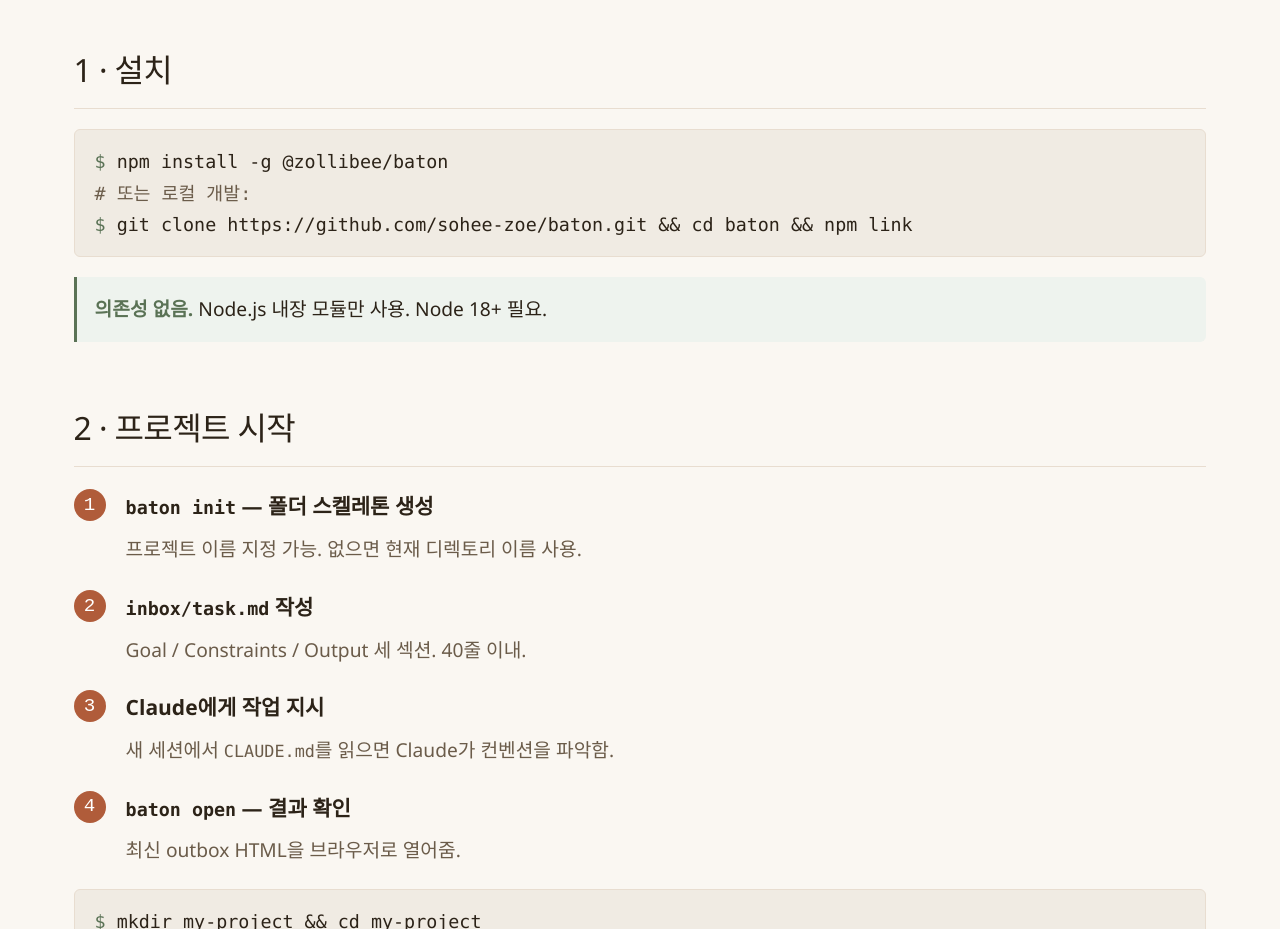
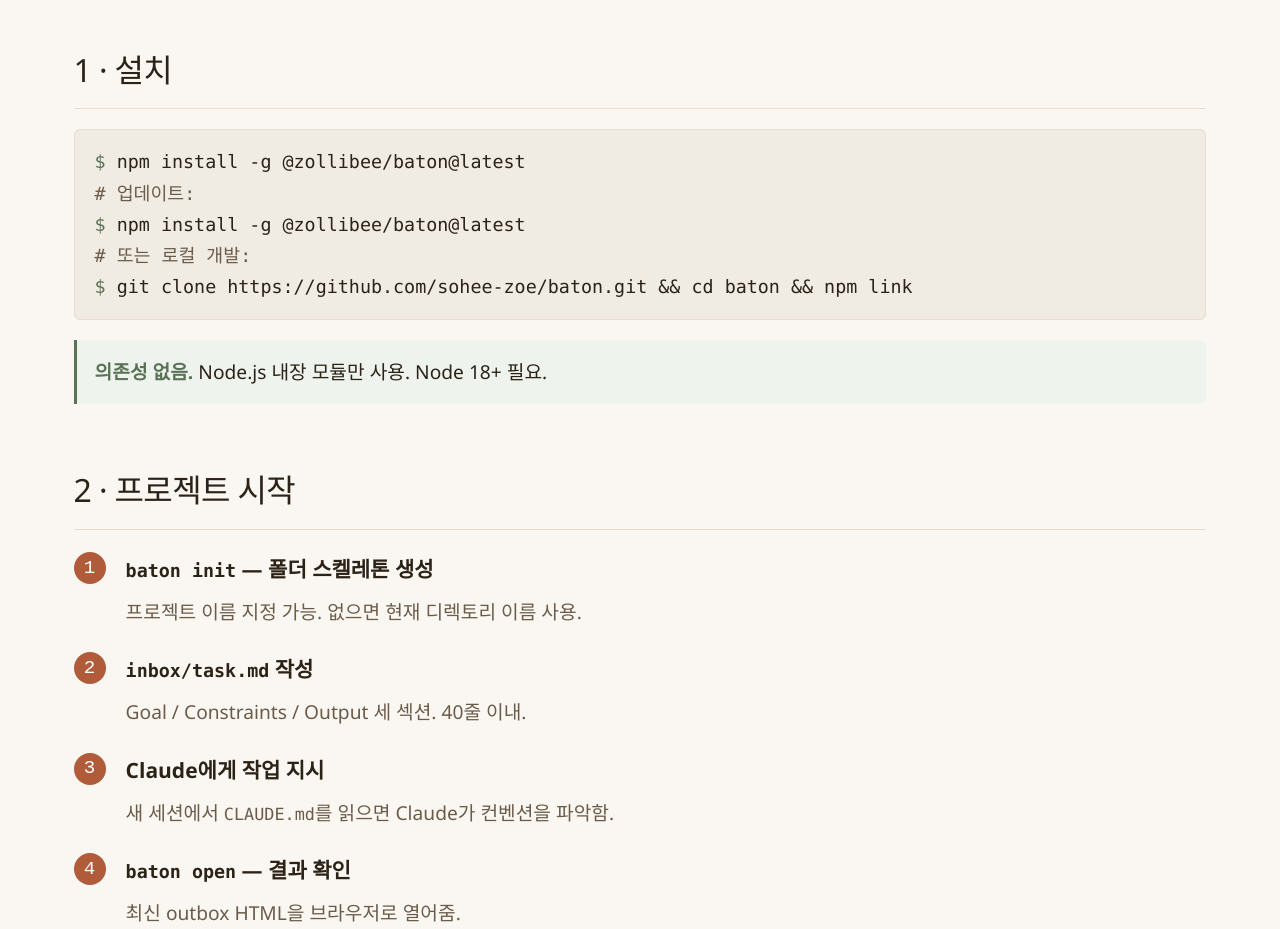
Before and after one commit to sohee-zoe/baton, a website: page docs/usage-guide.html in a window 1280 px wide. Shown: the part 1080-2009 px from the top of the page. Drawn offline with Linux system fonts and the light colour scheme.

Commit message:
docs: clarify global update command

```diff
--- a/docs/usage-guide.html
+++ b/docs/usage-guide.html
@@ -412,7 +412,9 @@
   <section>
     <h2>1 · 설치</h2>
 
-    <pre class="shell"><span class="prompt">$ </span>npm install -g @zollibee/baton
+    <pre class="shell"><span class="prompt">$ </span>npm install -g @zollibee/baton@latest
+<span class="comment"># 업데이트:</span>
+<span class="prompt">$ </span>npm install -g @zollibee/baton@latest
 <span class="comment"># 또는 로컬 개발:</span>
 <span class="prompt">$ </span>git clone https://github.com/sohee-zoe/baton.git &amp;&amp; cd baton &amp;&amp; npm link</pre>
 
```
Also changed, not shown: docs/index.html (+1 -1 lines), README.md.
